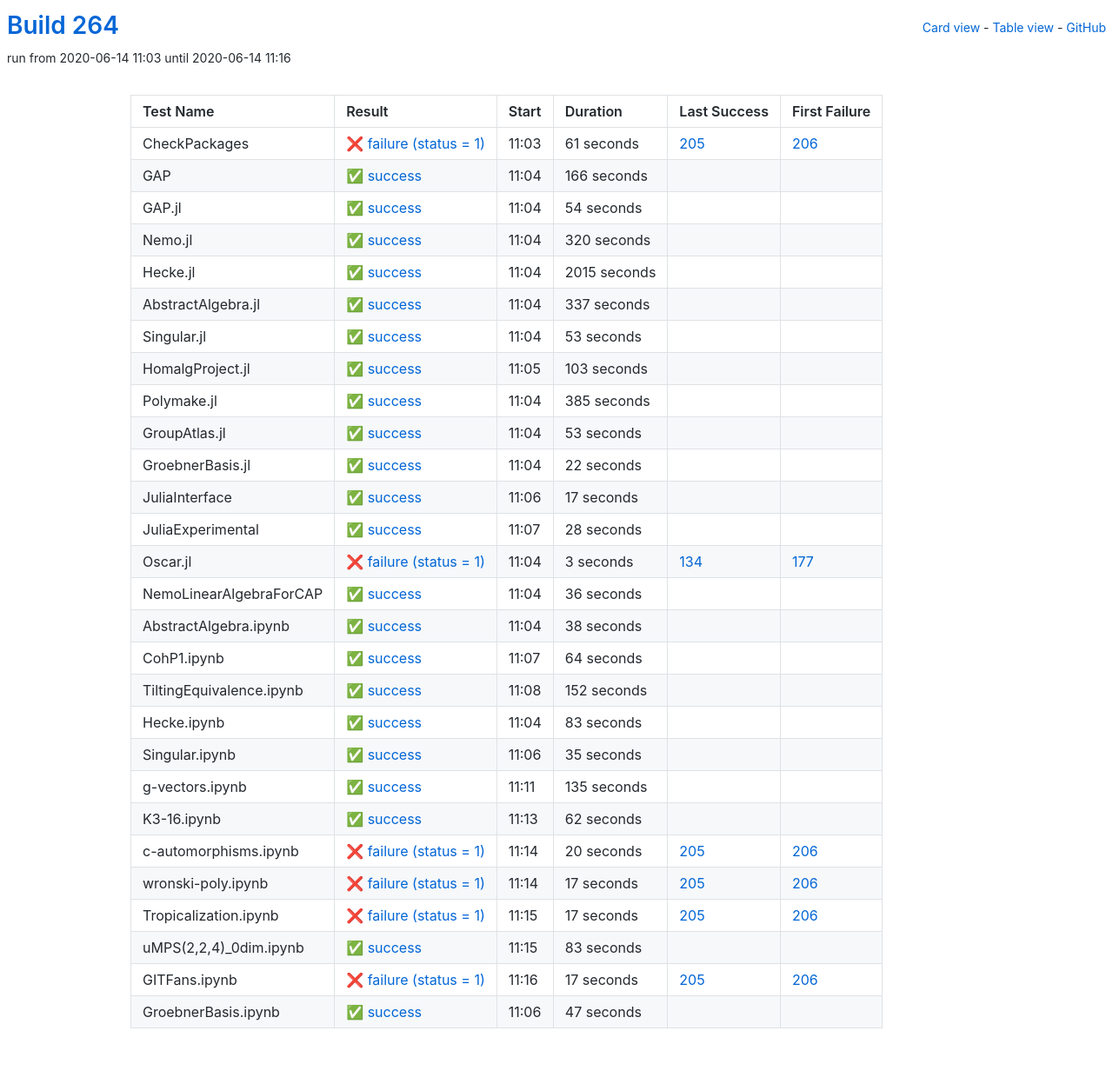
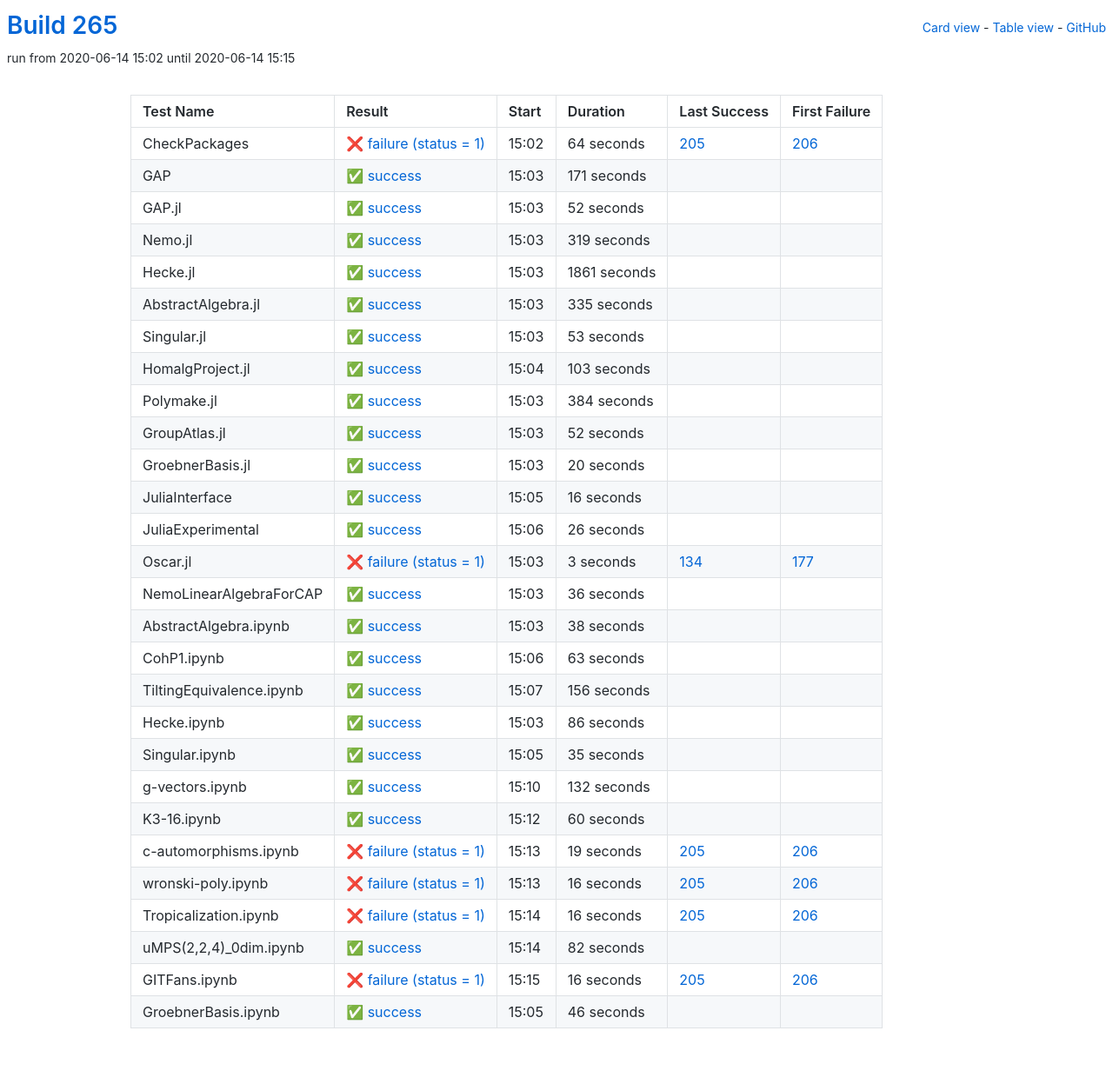
Before and after one commit to oscar-system/oscar-ci-status-stable, a Jekyll site: the page built from table.html, in a window 1280 px wide. Shown: the whole page at 87% size. Built offline with Jekyll 4.4.1, drawn with Linux system fonts in a browser that asks for light colours.

Commit message:
Build #265

```diff
--- a/_data/ci.yml
+++ b/_data/ci.yml
@@ -1,6 +1,6 @@
 ---
-build: 264
-build_url: https://oscarci.mathematik.uni-kl.de/job/oscar-stable/264/
+build: 265
+build_url: https://oscarci.mathematik.uni-kl.de/job/oscar-stable/265/
 job: oscar-stable
 organization: oscar-system
 repo: oscar-ci-status-stable
@@ -8,80 +8,80 @@ repourl: https://github.com/oscar-system/oscar-ci-status-stable
 tests:
 - name: CheckPackages
   id: checkpackages
-  log: https://oscarci.mathematik.uni-kl.de/job/oscar-stable/264/artifact/logs/build-264/CheckPackages.log
-  start: 2020-06-14 11:03
+  log: https://oscarci.mathematik.uni-kl.de/job/oscar-stable/265/artifact/logs/build-265/CheckPackages.log
+  start: 2020-06-14 15:02
   success: false
   exitcode: 1
   status: failure
-  duration: 61
+  duration: 64
   last_success: 205
   last_success_url: https://oscarci.mathematik.uni-kl.de/job/oscar-stable/205/
   first_failure: 206
   first_failure_url: https://oscarci.mathematik.uni-kl.de/job/oscar-stable/206/
 - name: GAP
   id: gap
-  log: https://oscarci.mathematik.uni-kl.de/job/oscar-stable/264/artifact/logs/build-264/GAP.log
-  start: 2020-06-14 11:04
+  log: https://oscarci.mathematik.uni-kl.de/job/oscar-stable/265/artifact/logs/build-265/GAP.log
+  start: 2020-06-14 15:03
   success: true
   exitcode: 0
   status: success
-  duration: 166
+  duration: 171
   last_success: false
   last_success_url:
   first_failure: false
   first_failure_url:
 - name: GAP.jl
   id: gap-jl
-  log: https://oscarci.mathematik.uni-kl.de/job/oscar-stable/264/artifact/logs/build-264/GAP.jl.log
-  start: 2020-06-14 11:04
+  log: https://oscarci.mathematik.uni-kl.de/job/oscar-stable/265/artifact/logs/build-265/GAP.jl.log
+  start: 2020-06-14 15:03
   success: true
   exitcode: 0
   status: success
-  duration: 54
+  duration: 52
   last_success: false
   last_success_url:
   first_failure: false
   first_failure_url:
 - name: Nemo.jl
   id: nemo-jl
-  log: https://oscarci.mathematik.uni-kl.de/job/oscar-stable/264/artifact/logs/build-264/Nemo.jl.log
-  start: 2020-06-14 11:04
+  log: https://oscarci.mathematik.uni-kl.de/job/oscar-stable/265/artifact/logs/build-265/Nemo.jl.log
+  start: 2020-06-14 15:03
   success: true
   exitcode: 0
   status: success
-  duration: 320
+  duration: 319
   last_success: false
   last_success_url:
   first_failure: false
   first_failure_url:
 - name: Hecke.jl
   id: hecke-jl
-  log: https://oscarci.mathematik.uni-kl.de/job/oscar-stable/264/artifact/logs/build-264/Hecke.jl.log
-  start: 2020-06-14 11:04
+  log: https://oscarci.mathematik.uni-kl.de/job/oscar-stable/265/artifact/logs/build-265/Hecke.jl.log
+  start: 2020-06-14 15:03
   success: true
   exitcode: 0
   status: success
-  duration: 2015
+  duration: 1861
   last_success: false
   last_success_url:
   first_failure: false
   first_failure_url:
 - name: AbstractAlgebra.jl
   id: abstractalgebra-jl
-  log: https://oscarci.mathematik.uni-kl.de/job/oscar-stable/264/artifact/logs/build-264/AbstractAlgebra.jl.log
-  start: 2020-06-14 11:04
+  log: https://oscarci.mathematik.uni-kl.de/job/oscar-stable/265/artifact/logs/build-265/AbstractAlgebra.jl.log
+  start: 2020-06-14 15:03
   success: true
   exitcode: 0
   status: success
-  duration: 337
+  duration: 335
   last_success: false
   last_success_url:
   first_failure: false
   first_failure_url:
 - name: Singular.jl
   id: singular-jl
-  log: https://oscarci.mathematik.uni-kl.de/job/oscar-stable/264/artifact/logs/build-264/Singular.jl.log
-  start: 2020-06-14 11:04
+  log: https://oscarci.mathematik.uni-kl.de/job/oscar-stable/265/artifact/logs/build-265/Singular.jl.log
+  start: 2020-06-14 15:03
   success: true
   exitcode: 0
   status: success
@@ -92,8 +92,8 @@ tests:
   first_failure_url:
 - name: HomalgProject.jl
   id: homalgproject-jl
-  log: https://oscarci.mathematik.uni-kl.de/job/oscar-stable/264/artifact/logs/build-264/HomalgProject.jl.log
-  start: 2020-06-14 11:05
+  log: https://oscarci.mathematik.uni-kl.de/job/oscar-stable/265/artifact/logs/build-265/HomalgProject.jl.log
+  start: 2020-06-14 15:04
   success: true
   exitcode: 0
   status: success
@@ -104,68 +104,68 @@ tests:
   first_failure_url:
 - name: Polymake.jl
   id: polymake-jl
-  log: https://oscarci.mathematik.uni-kl.de/job/oscar-stable/264/artifact/logs/build-264/Polymake.jl.log
-  start: 2020-06-14 11:04
+  log: https://oscarci.mathematik.uni-kl.de/job/oscar-stable/265/artifact/logs/build-265/Polymake.jl.log
+  start: 2020-06-14 15:03
   success: true
   exitcode: 0
   status: success
-  duration: 385
+  duration: 384
   last_success: false
   last_success_url:
   first_failure: false
   first_failure_url:
 - name: GroupAtlas.jl
   id: groupatlas-jl
-  log: https://oscarci.mathematik.uni-kl.de/job/oscar-stable/264/artifact/logs/build-264/GroupAtlas.jl.log
-  start: 2020-06-14 11:04
+  log: https://oscarci.mathematik.uni-kl.de/job/oscar-stable/265/artifact/logs/build-265/GroupAtlas.jl.log
+  start: 2020-06-14 15:03
   success: true
   exitcode: 0
   status: success
-  duration: 53
+  duration: 52
   last_success: false
   last_success_url:
   first_failure: false
   first_failure_url:
 - name: GroebnerBasis.jl
   id: groebnerbasis-jl
-  log: https://oscarci.mathematik.uni-kl.de/job/oscar-stable/264/artifact/logs/build-264/GroebnerBasis.jl.log
-  start: 2020-06-14 11:04
+  log: https://oscarci.mathematik.uni-kl.de/job/oscar-stable/265/artifact/logs/build-265/GroebnerBasis.jl.log
+  start: 2020-06-14 15:03
   success: true
   exitcode: 0
   status: success
-  duration: 22
+  duration: 20
   last_success: false
   last_success_url:
   first_failure: false
   first_failure_url:
 - name: JuliaInterface
   id: juliainterface
-  log: https://oscarci.mathematik.uni-kl.de/job/oscar-stable/264/artifact/logs/build-264/JuliaInterface.log
-  start: 2020-06-14 11:06
+  log: https://oscarci.mathematik.uni-kl.de/job/oscar-stable/265/artifact/logs/build-265/JuliaInterface.log
+  start: 2020-06-14 15:05
   success: true
   exitcode: 0
   status: success
-  duration: 17
+  duration: 16
   last_success: false
   last_success_url:
   first_failure: false
   first_failure_url:
 - name: JuliaExperimental
   id: juliaexperimental
-  log: https://oscarci.mathematik.uni-kl.de/job/oscar-stable/264/artifact/logs/build-264/JuliaExperimental.log
-  start: 2020-06-14 11:07
+  log: https://oscarci.mathematik.uni-kl.de/job/oscar-stable/265/artifact/logs/build-265/JuliaExperimental.log
+  start: 2020-06-14 15:06
   success: true
   exitcode: 0
   status: success
-  duration: 28
+  duration: 26
   last_success: false
   last_success_url:
   first_failure: false
   first_failure_url:
 - name: Oscar.jl
   id: oscar-jl
-  log: https://oscarci.mathematik.uni-kl.de/job/oscar-stable/264/artifact/logs/build-264/Oscar.jl.log
-  start: 2020-06-14 11:04
+  log: https://oscarci.mathematik.uni-kl.de/job/oscar-stable/265/artifact/logs/build-265/Oscar.jl.log
+  start: 2020-06-14 15:03
   success: false
   exitcode: 1
   status: failure
@@ -176,8 +176,8 @@ tests:
   first_failure_url: https://oscarci.mathematik.uni-kl.de/job/oscar-stable/177/
 - name: NemoLinearAlgebraForCAP
   id: nemolinearalgebraforcap
-  log: https://oscarci.mathematik.uni-kl.de/job/oscar-stable/264/artifact/logs/build-264/NemoLinearAlgebraForCAP.log
-  start: 2020-06-14 11:04
+  log: https://oscarci.mathematik.uni-kl.de/job/oscar-stable/265/artifact/logs/build-265/NemoLinearAlgebraForCAP.log
+  start: 2020-06-14 15:03
   success: true
   exitcode: 0
   status: success
@@ -188,8 +188,8 @@ tests:
   first_failure_url:
 - name: AbstractAlgebra.ipynb
   id: abstractalgebra-ipynb
-  log: https://oscarci.mathematik.uni-kl.de/job/oscar-stable/264/artifact/logs/build-264/AbstractAlgebra.ipynb.log
-  start: 2020-06-14 11:04
+  log: https://oscarci.mathematik.uni-kl.de/job/oscar-stable/265/artifact/logs/build-265/AbstractAlgebra.ipynb.log
+  start: 2020-06-14 15:03
   success: true
   exitcode: 0
   status: success
@@ -200,44 +200,44 @@ tests:
   first_failure_url:
 - name: CohP1.ipynb
   id: cohp1-ipynb
-  log: https://oscarci.mathematik.uni-kl.de/job/oscar-stable/264/artifact/logs/build-264/CohP1.ipynb.log
-  start: 2020-06-14 11:07
+  log: https://oscarci.mathematik.uni-kl.de/job/oscar-stable/265/artifact/logs/build-265/CohP1.ipynb.log
+  start: 2020-06-14 15:06
   success: true
   exitcode: 0
   status: success
-  duration: 64
+  duration: 63
   last_success: false
   last_success_url:
   first_failure: false
   first_failure_url:
 - name: TiltingEquivalence.ipynb
   id: tiltingequivalence-ipynb
-  log: https://oscarci.mathematik.uni-kl.de/job/oscar-stable/264/artifact/logs/build-264/TiltingEquivalence.ipynb.log
-  start: 2020-06-14 11:08
+  log: https://oscarci.mathematik.uni-kl.de/job/oscar-stable/265/artifact/logs/build-265/TiltingEquivalence.ipynb.log
+  start: 2020-06-14 15:07
   success: true
   exitcode: 0
   status: success
-  duration: 152
+  duration: 156
   last_success: false
   last_success_url:
   first_failure: false
   first_failure_url:
 - name: Hecke.ipynb
   id: hecke-ipynb
-  log: https://oscarci.mathematik.uni-kl.de/job/oscar-stable/264/artifact/logs/build-264/Hecke.ipynb.log
-  start: 2020-06-14 11:04
+  log: https://oscarci.mathematik.uni-kl.de/job/oscar-stable/265/artifact/logs/build-265/Hecke.ipynb.log
+  start: 2020-06-14 15:03
   success: true
   exitcode: 0
   status: success
-  duration: 83
+  duration: 86
   last_success: false
   last_success_url:
   first_failure: false
   first_failure_url:
 - name: Singular.ipynb
   id: singular-ipynb
-  log: https://oscarci.mathematik.uni-kl.de/job/oscar-stable/264/artifact/logs/build-264/Singular.ipynb.log
-  start: 2020-06-14 11:06
+  log: https://oscarci.mathematik.uni-kl.de/job/oscar-stable/265/artifact/logs/build-265/Singular.ipynb.log
+  start: 2020-06-14 15:05
   success: true
   exitcode: 0
   status: success
@@ -248,96 +248,96 @@ tests:
   first_failure_url:
 - name: g-vectors.ipynb
   id: g-vectors-ipynb
-  log: https://oscarci.mathematik.uni-kl.de/job/oscar-stable/264/artifact/logs/build-264/g-vectors.ipynb.log
-  start: 2020-06-14 11:11
+  log: https://oscarci.mathematik.uni-kl.de/job/oscar-stable/265/artifact/logs/build-265/g-vectors.ipynb.log
+  start: 2020-06-14 15:10
   success: true
   exitcode: 0
   status: success
-  duration: 135
+  duration: 132
   last_success: false
   last_success_url:
   first_failure: false
   first_failure_url:
 - name: K3-16.ipynb
   id: k3-16-ipynb
-  log: https://oscarci.mathematik.uni-kl.de/job/oscar-stable/264/artifact/logs/build-264/K3-16.ipynb.log
-  start: 2020-06-14 11:13
+  log: https://oscarci.mathematik.uni-kl.de/job/oscar-stable/265/artifact/logs/build-265/K3-16.ipynb.log
+  start: 2020-06-14 15:12
   success: true
   exitcode: 0
   status: success
-  duration: 62
+  duration: 60
   last_success: false
   last_success_url:
   first_failure: false
   first_failure_url:
 - name: c-automorphisms.ipynb
   id: c-automorphisms-ipynb
-  log: https://oscarci.mathematik.uni-kl.de/job/oscar-stable/264/artifact/logs/build-264/c-automorphisms.ipynb.log
-  start: 2020-06-14 11:14
+  log: https://oscarci.mathematik.uni-kl.de/job/oscar-stable/265/artifact/logs/build-265/c-automorphisms.ipynb.log
+  start: 2020-06-14 15:13
   success: false
   exitcode: 1
   status: failure
-  duration: 20
+  duration: 19
   last_success: 205
   last_success_url: https://oscarci.mathematik.uni-kl.de/job/oscar-stable/205/
   first_failure: 206
   first_failure_url: https://oscarci.mathematik.uni-kl.de/job/oscar-stable/206/
 - name: wronski-poly.ipynb
   id: wronski-poly-ipynb
-  log: https://oscarci.mathematik.uni-kl.de/job/oscar-stable/264/artifact/logs/build-264/wronski-poly.ipynb.log
-  start: 2020-06-14 11:14
+  log: https://oscarci.mathematik.uni-kl.de/job/oscar-stable/265/artifact/logs/build-265/wronski-poly.ipynb.log
+  start: 2020-06-14 15:13
   success: false
   exitcode: 1
   status: failure
-  duration: 17
+  duration: 16
   last_success: 205
   last_success_url: https://oscarci.mathematik.uni-kl.de/job/oscar-stable/205/
   first_failure: 206
   first_failure_url: https://oscarci.mathematik.uni-kl.de/job/oscar-stable/206/
 - name: Tropicalization.ipynb
   id: tropicalization-ipynb
-  log: https://oscarci.mathematik.uni-kl.de/job/oscar-stable/264/artifact/logs/build-264/Tropicalization.ipynb.log
-  start: 2020-06-14 11:15
+  log: https://oscarci.mathematik.uni-kl.de/job/oscar-stable/265/artifact/logs/build-265/Tropicalization.ipynb.log
+  start: 2020-06-14 15:14
   success: false
   exitcode: 1
   status: failure
-  duration: 17
+  duration: 16
   last_success: 205
   last_success_url: https://oscarci.mathematik.uni-kl.de/job/oscar-stable/205/
   first_failure: 206
   first_failure_url: https://oscarci.mathematik.uni-kl.de/job/oscar-stable/206/
 - name: uMPS(2,2,4)_0dim.ipynb
   id: umps-2-2-4-0dim-ipynb
-  log: https://oscarci.mathematik.uni-kl.de/job/oscar-stable/264/artifact/logs/build-264/uMPS-2-2-4-_0dim.ipynb.log
-  start: 2020-06-14 11:15
+  log: https://oscarci.mathematik.uni-kl.de/job/oscar-stable/265/artifact/logs/build-265/uMPS-2-2-4-_0dim.ipynb.log
+  start: 2020-06-14 15:14
   success: true
   exitcode: 0
   status: success
-  duration: 83
+  duration: 82
   last_success: false
   last_success_url:
   first_failure: false
   first_failure_url:
 - name: GITFans.ipynb
   id: gitfans-ipynb
-  log: https://oscarci.mathematik.uni-kl.de/job/oscar-stable/264/artifact/logs/build-264/GITFans.ipynb.log
-  start: 2020-06-14 11:16
+  log: https://oscarci.mathematik.uni-kl.de/job/oscar-stable/265/artifact/logs/build-265/GITFans.ipynb.log
+  start: 2020-06-14 15:15
   success: false
   exitcode: 1
   status: failure
-  duration: 17
+  duration: 16
   last_success: 205
   last_success_url: https://oscarci.mathematik.uni-kl.de/job/oscar-stable/205/
   first_failure: 206
   first_failure_url: https://oscarci.mathematik.uni-kl.de/job/oscar-stable/206/
 - name: GroebnerBasis.ipynb
   id: groebnerbasis-ipynb
-  log: https://oscarci.mathematik.uni-kl.de/job/oscar-stable/264/artifact/logs/build-264/GroebnerBasis.ipynb.log
-  start: 2020-06-14 11:06
+  log: https://oscarci.mathematik.uni-kl.de/job/oscar-stable/265/artifact/logs/build-265/GroebnerBasis.ipynb.log
+  start: 2020-06-14 15:05
   success: true
   exitcode: 0
   status: success
-  duration: 47
+  duration: 46
   last_success: false
   last_success_url:
   first_failure: false
```
Also changed, not shown: README.md.
